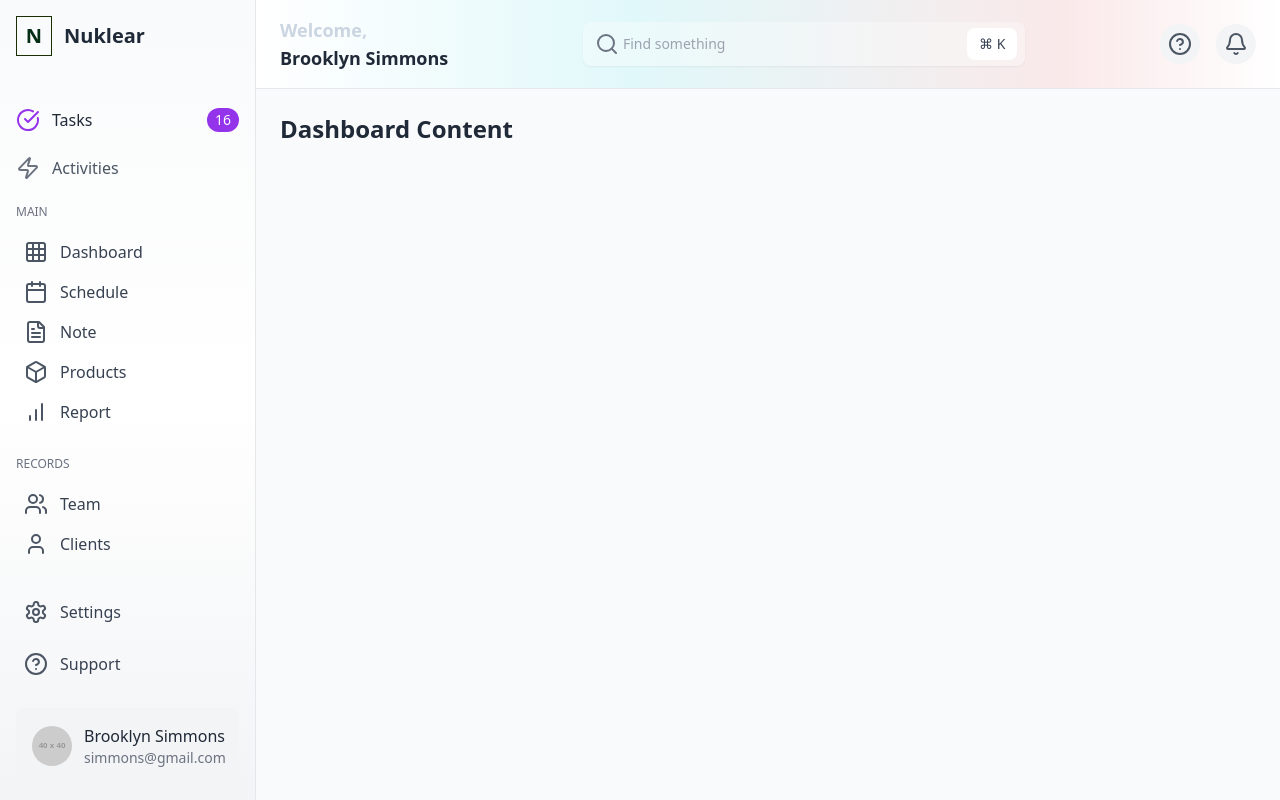
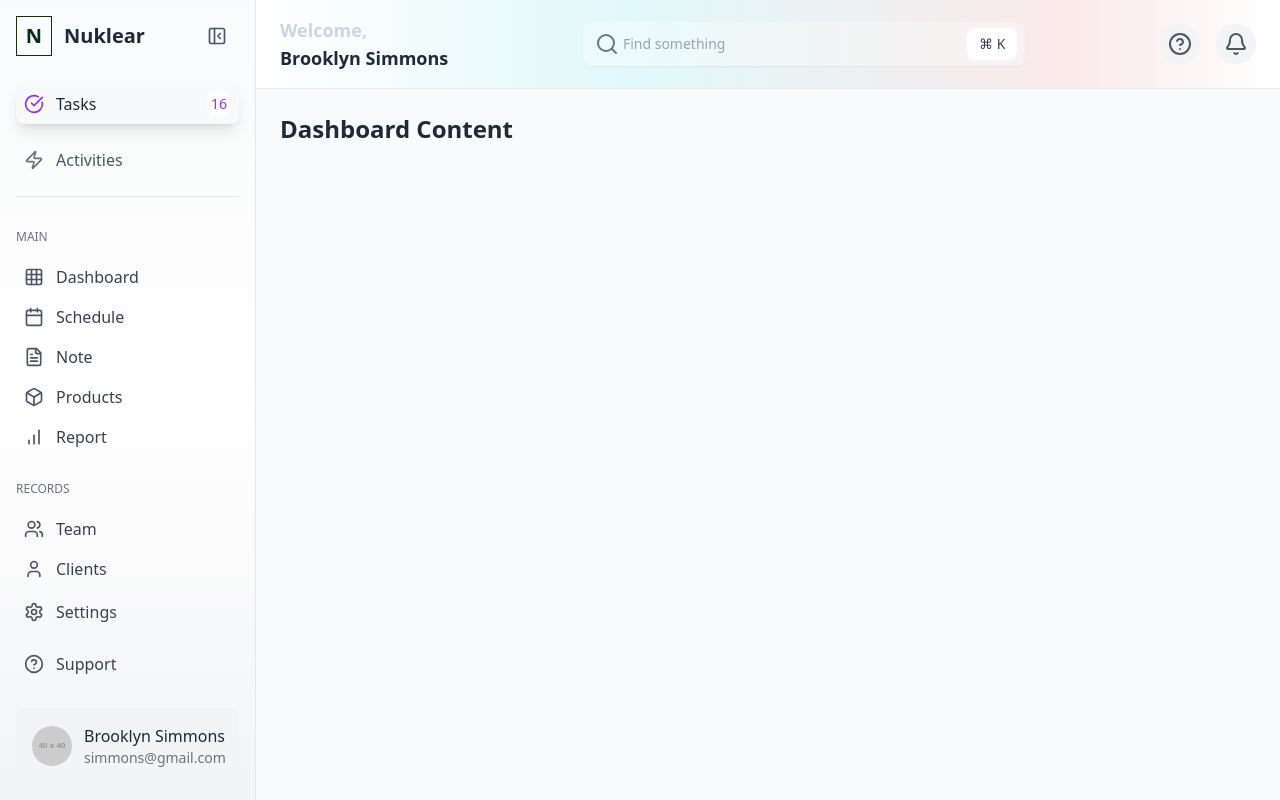
Before and after one commit to SylvHardDev/odooKiller, a React (Vite) app: page / in a window 1280 px wide. Built offline with nearby package versions, Linux system fonts and the light colour scheme.

Commit message:
add icon close sidebar

```diff
--- a/src/components/Sidebar/Sidebar.tsx
+++ b/src/components/Sidebar/Sidebar.tsx
@@ -11,58 +11,63 @@ import {
   User,
   Settings,
   HelpCircle,
+  PanelLeftClose,
 } from "lucide-react";
 
 const Sidebar = () => {
   return (
     <div className="sidebar bg-gradient-to-b from-gray-50 via-white to-gray-100 w-64 h-screen flex flex-col justify-between p-4 border-r">
       {/* Header */}
-      <div className="flex items-center mb-6">
+      <div className="flex items-center mb-6 relative">
         <div className="flex items-center justify-center border border-lime-950 h-10 w-9">
           <span className="text-green-950 font-bold text-xl">N</span>
         </div>
         <h1 className="text-xl font-bold text-gray-800 ml-3">Nuklear</h1>
+        <div className="absolute right-0 hover:cursor-pointer">
+          <PanelLeftClose className="w-5 text-gray-600 mr-3" />
+        </div>
       </div>
-
       {/* Main Navigation */}
       <div>
-        <div className="mb-6">
+        <div className="mb-6 bg-[#F8F9FB] p-2 rounded-lg shadow-lg">
           <div className="flex items-center justify-between">
             <div className="flex items-center">
-              <CheckCircle className="text-purple-600 mr-3" />
+              <CheckCircle className="text-purple-600 w-5 mr-3" />
               <span className="text-gray-800 font-medium">Tasks</span>
             </div>
-            <span className="bg-purple-600 text-white text-sm px-2 py-0.5 rounded-full">
+            <span className="bg-white text-purple-600 text-sm px-1 py-0.5 rounded-lg">
               16
             </span>
           </div>
         </div>
 
-        <div className="flex items-center mb-6">
-          <Zap className="text-gray-500 mr-3" />
+        <div className="flex items-center mb-6 ml-2">
+          <Zap className="text-gray-500 mr-3 w-5" />
           <span className="text-gray-600 font-medium">Activities</span>
         </div>
+
+        <hr className="py-4" />
 
         <p className="text-gray-500 uppercase text-xs mb-3">Main</p>
         <nav className="mb-6">
           <div className="flex items-center p-2 rounded-lg hover:bg-gray-200 cursor-pointer">
-            <Grid className="text-gray-600 mr-3" />
+            <Grid className="w-5 text-gray-600 mr-3" />
             <span className="text-gray-700 font-medium">Dashboard</span>
           </div>
           <div className="flex items-center p-2 rounded-lg hover:bg-gray-200 cursor-pointer">
-            <Calendar className="text-gray-600 mr-3" />
+            <Calendar className="w-5 text-gray-600 mr-3" />
             <span className="text-gray-700 font-medium">Schedule</span>
           </div>
           <div className="flex items-center p-2 rounded-lg hover:bg-gray-200 cursor-pointer">
-            <FileText className="text-gray-600 mr-3" />
+            <FileText className="w-5 text-gray-600 mr-3" />
             <span className="text-gray-700 font-medium">Note</span>
           </div>
           <div className="flex items-center p-2 rounded-lg hover:bg-gray-200 cursor-pointer">
-            <Box className="text-gray-600 mr-3" />
+            <Box className="w-5 text-gray-600 mr-3" />
             <span className="text-gray-700 font-medium">Products</span>
           </div>
           <div className="flex items-center p-2 rounded-lg hover:bg-gray-200 cursor-pointer">
-            <BarChart className="text-gray-600 mr-3" />
+            <BarChart className="w-5 text-gray-600 mr-3" />
             <span className="text-gray-700 font-medium">Report</span>
           </div>
         </nav>
@@ -70,11 +75,11 @@ const Sidebar = () => {
         <p className="text-gray-500 uppercase text-xs mb-3">Records</p>
         <nav>
           <div className="flex items-center p-2 rounded-lg hover:bg-gray-200 cursor-pointer">
-            <Users className="text-gray-600 mr-3" />
+            <Users className="w-5 text-gray-600 mr-3" />
             <span className="text-gray-700 font-medium">Team</span>
           </div>
           <div className="flex items-center p-2 rounded-lg hover:bg-gray-200 cursor-pointer">
-            <User className="text-gray-600 mr-3" />
+            <User className="w-5 text-gray-600 mr-3" />
             <span className="text-gray-700 font-medium">Clients</span>
           </div>
         </nav>
@@ -83,11 +88,11 @@ const Sidebar = () => {
       {/* Footer */}
       <div>
         <div className="flex items-center p-2 rounded-lg hover:bg-gray-200 cursor-pointer mb-3">
-          <Settings className="text-gray-600 mr-3" />
+          <Settings className="w-5 text-gray-600 mr-3" />
           <span className="text-gray-700 font-medium">Settings</span>
         </div>
         <div className="flex items-center p-2 rounded-lg hover:bg-gray-200 cursor-pointer">
-          <HelpCircle className="text-gray-600 mr-3" />
+          <HelpCircle className="w-5 text-gray-600 mr-3" />
           <span className="text-gray-700 font-medium">Support</span>
         </div>
         <div className="flex items-center p-4 bg-gray-100 rounded-lg mt-6">
```
